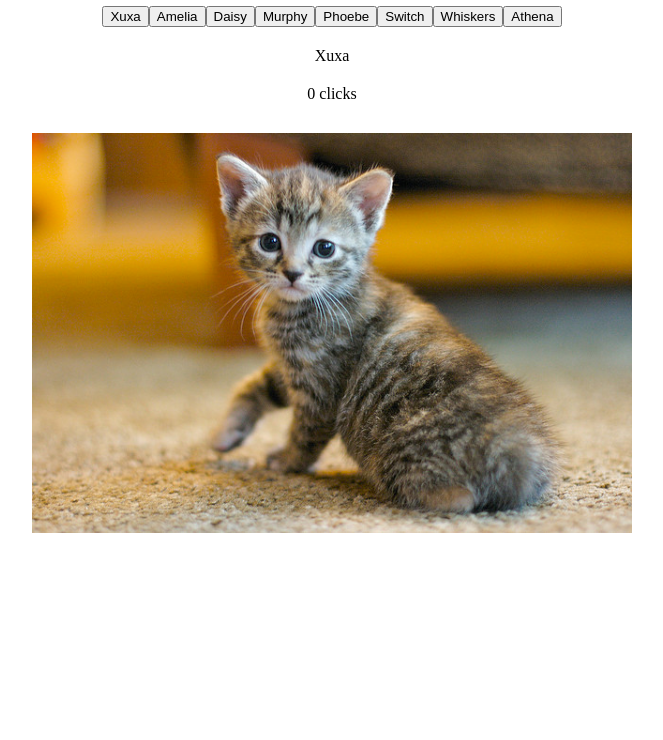
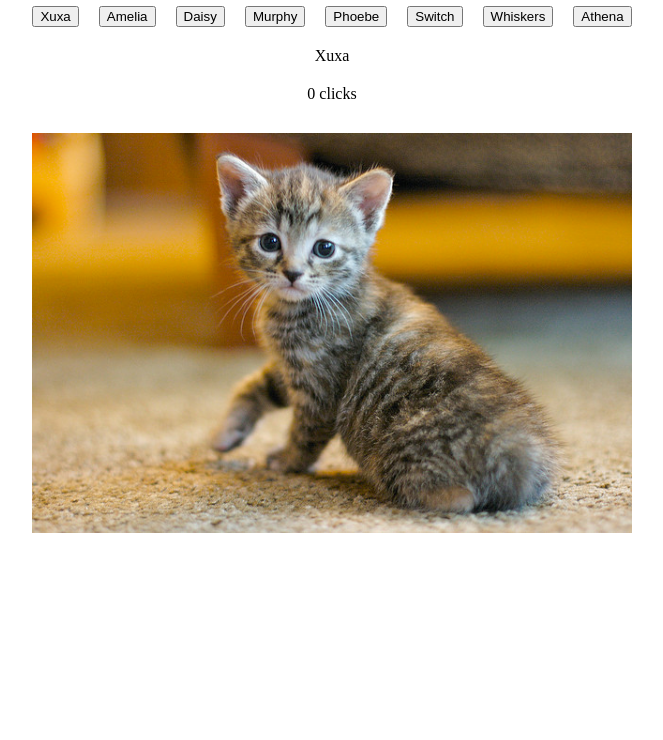
Before and after one commit to cfdesign/Udacity-Exercise-Cat-Clicker, a plain HTML site: page v2/index.html in a window 1280 px wide. Shown: the part 60-800 px from the top of the page, without its empty margins (308-971 px from the left). Drawn offline with Linux system fonts and the light colour scheme.

Commit message:
Margin for buttons

```diff
--- a/v2/css/main.css
+++ b/v2/css/main.css
@@ -11,3 +11,7 @@ body {
 	max-width: 600px;
 	padding: 10px;
 }
+
+button {
+	margin: 0 10px;
+}
```
